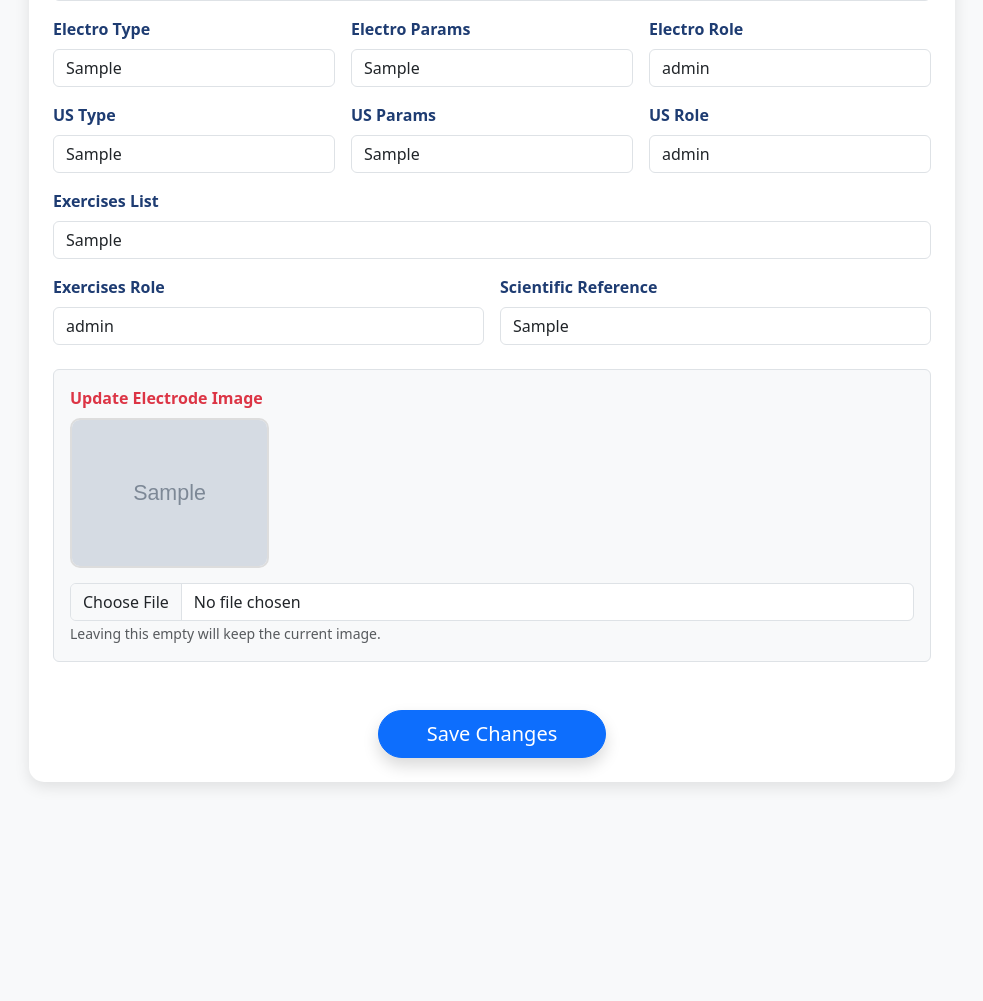
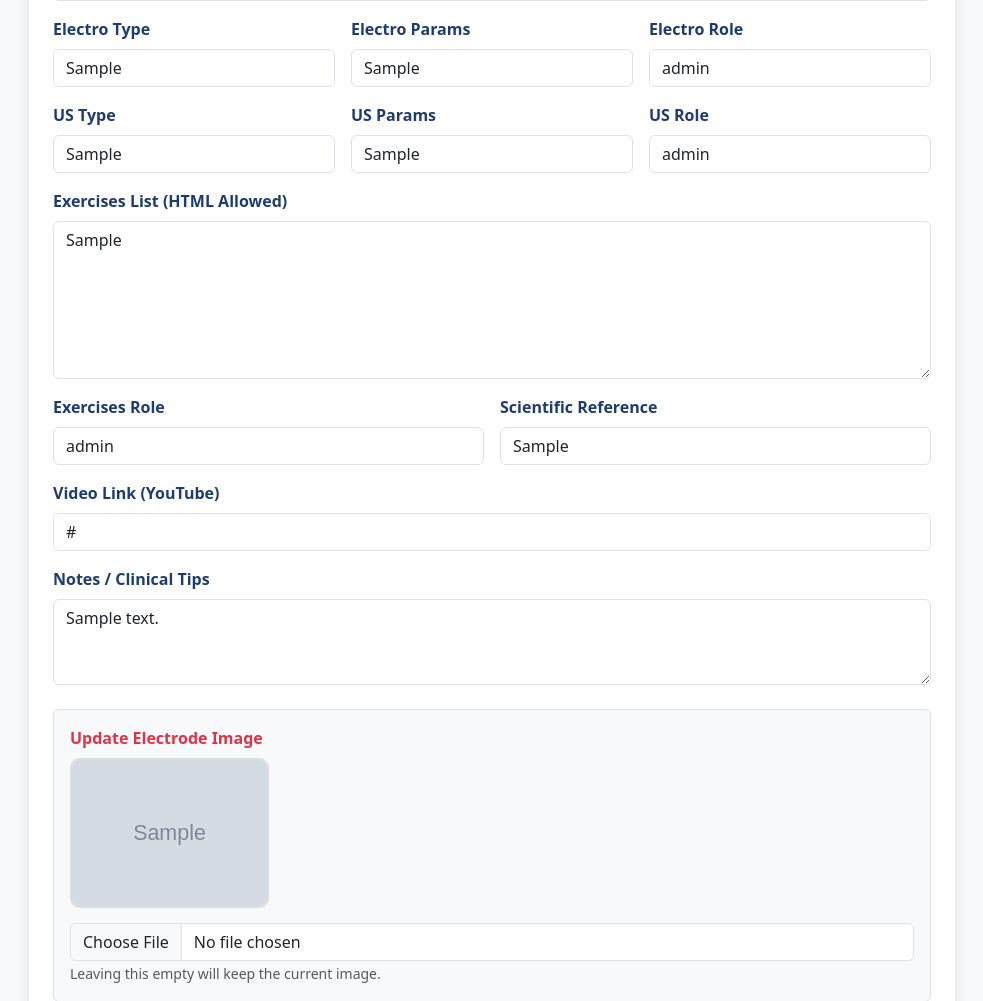
Before and after one commit to abohamza122025-a11y/PhysioExpert-Pro, a Flask app: page /admin/edit/1 in a window 1280 px wide. Shown: the part 431-1432 px from the top of the page, without its empty margins (148-1131 px from the left). Before the commit the page ends 1218 px from the top, so only its background shows below. Run offline with Flask 3, Linux system fonts and the light colour scheme; a user stored in the database is signed in; tables that the repository leaves empty hold one stand-in row (values such as "Sample post"); grey boxes marked "Sample" are stand-in pictures.

Commit message:
Update edit_protocol.html

```diff
--- a/templates/edit_protocol.html
+++ b/templates/edit_protocol.html
@@ -79,8 +79,8 @@
                         </div>
 
                         <div class="col-12">
-                            <label class="form-label">Exercises List</label>
-                            <input type="text" name="exercises_list" class="form-control" value="{{ protocol.exercises_list }}">
+                            <label class="form-label">Exercises List (HTML Allowed)</label>
+                            <textarea name="exercises_list" class="form-control" rows="6">{{ protocol.exercises_list }}</textarea>
                         </div>
                         <div class="col-md-6">
                             <label class="form-label">Exercises Role</label>
@@ -89,6 +89,16 @@
                         <div class="col-md-6">
                             <label class="form-label">Scientific Reference</label>
                             <input type="text" name="source_ref" class="form-control" value="{{ protocol.source_ref }}">
+                        </div>
+
+                        <div class="col-md-12">
+                            <label for="video_link" class="form-label">Video Link (YouTube)</label>
+                            <input type="text" class="form-control" name="video_link" value="{{ protocol.video_link or '' }}">
+                        </div>
+
+                        <div class="col-md-12">
+                            <label for="notes" class="form-label">Notes / Clinical Tips</label>
+                            <textarea class="form-control" name="notes" rows="3">{{ protocol.notes or '' }}</textarea>
                         </div>
 
                         <div class="col-12 mt-4">
@@ -107,7 +117,7 @@
                         </div>
                     </div>
                 </form>
-            </div>
+                </div>
         </div>
     </div>
 </div>
```
